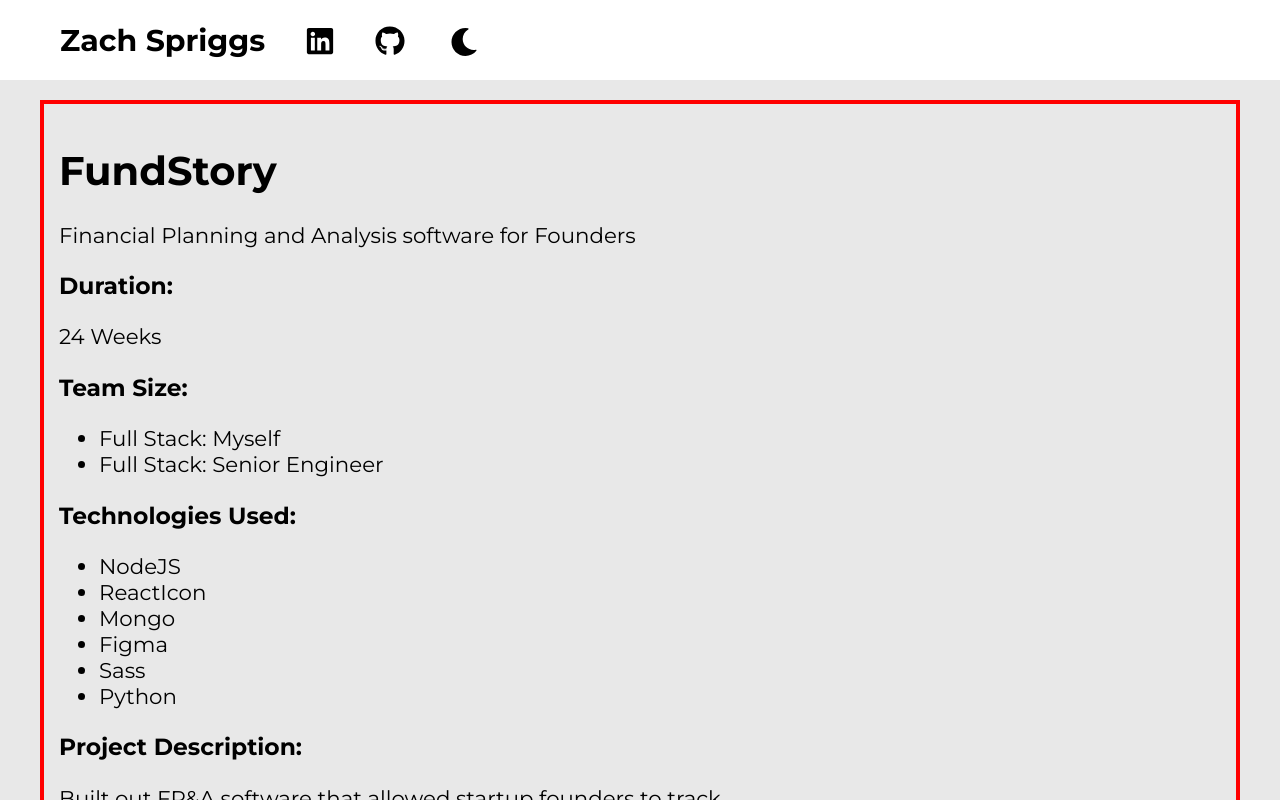
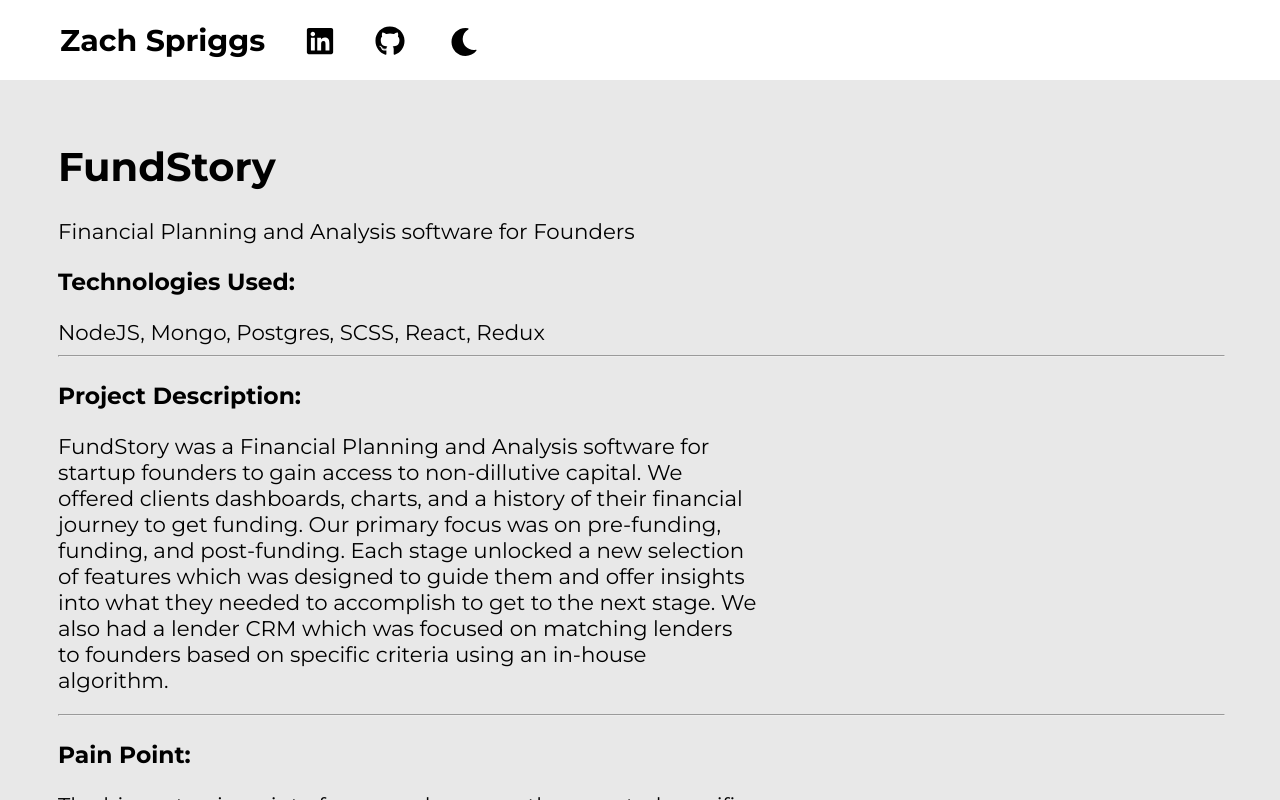
Before and after one commit to ZachSpriggs/Portfolio1.0, a Next.js app: page /projects/fundstory in a window 1280 px wide. Built offline with nearby package versions, Linux system fonts and the light colour scheme.

Commit message:
Adjusting project descriptions and finalizing frontend design

```diff
--- a/src/components/Project.jsx
+++ b/src/components/Project.jsx
@@ -1,6 +1,5 @@
-import React from 'react';
-import styles from '@/styles/Project.module.scss';
-
+import React from "react";
+import styles from "@/styles/Project.module.scss";
 
 const Project = ({ project }) => {
   console.log("Rendering Project component, project:", project);
@@ -9,37 +8,32 @@
     return <div>Project data not available</div>;
   }
 
-
   return (
     <div className={styles.projectContainer}>
       <h1 className={styles.projectTitle}>{project.title}</h1>
       <p className={styles.elevatorPitch}>{project.elevator_pitch}</p>
 
-      <div className={styles.projectDetails}>
-        <div className={styles.detailItem}>
-          <h3>Duration:</h3>
-          <p>{project.duration}</p>
-        </div>
-        <div className={styles.detailItem}>
-          <h3>Team Size:</h3>
-          <ul>
-            {project.team_size.map((member, index) => (
-              <li key={index}>{member}</li>
-            ))}
-          </ul>
-        </div>
-      </div>
       <h3>Technologies Used:</h3>
       <div className={styles.technologiesGrid}>
-        <ul>
-          {project.technologies.map((tech, index) => (
-            <li key={index} className={styles.techIcon}>{tech}</li>
-          ))}
-        </ul>
+        {project.tech_stack.map((tech, index) => (
+          <span key={index} className={styles.techIcon}>
+            {tech}
+          </span>
+        ))}
       </div>
-
+      <hr />
       <h3>Project Description:</h3>
       <p className={styles.projectDescription}>{project.description}</p>
+      <hr />
+      <h3>Pain Point:</h3>
+      <p className={styles.projectDescription}>{project.pain_point}</p>
+      <hr />
+      <h3>Solution:</h3>
+      <p className={styles.projectDescription}>{project.solution}</p>
+      <hr />
+      <h3>Key Takeaway:</h3>
+      <p className={styles.projectDescription}>{project.takeaway}</p>
+      <hr />
     </div>
   );
 };
--- a/src/components/WhoIAm.jsx
+++ b/src/components/WhoIAm.jsx
@@ -21,7 +21,7 @@
               Well versed in Python and JavaScript, but proficient in Java,
               TypeScript, and C#
             </li>
-            <li>Active Secuity Clearance</li>
+            <li>Active Security Clearance</li>
           </ul>
           <p>
             While I can navigate the intricacies of user interfaces, I really
--- a/src/data/projects.js
+++ b/src/data/projects.js
@@ -6,17 +6,18 @@
     elevator_pitch: "Led development of restaurant based software",
     duration: "16 Weeks",
     description: `
-    At Mama Restaurant Group, I led the development of internal software with the vision of transforming it into a
-    SaaS template for other restaurant groups. This ambitious goal required building scalable, packageable solutions
-    from the ground up. We employed a MEVN stack, with Netlify for frontend and Heroku for backend deployment. A key
-    innovation was integrating Plasmic CMS, enabling restaurant managers to easily update information, including menu
-    items. I also developed a process to pull menu data from the Square API, manipulate it, and batch upload to our CMS,
+    At Mama Restaurant Group, I led the development of our software with the end goal being to package it up as a SaaS template
+    for other restaurant groups. This ambitious goal required building scalable, packageable solutions
+    from the ground up. We utilized a P/MEVN stack, with Netlify for frontend and Heroku for backend deployment. A key
+    integration was Plasmic CMS, enabling restaurant managers to easily update information, including menu
+    items. Our previous solution was WordPress for a CMS, which ended up being cluttered and difficult to
+    navigate. I also developed a process to pull menu data from the Square API, manipulate it, and batch upload to our CMS,
     streamlining operations across all our restaurants.
     `,
     team_size: ["Developer: Myself", "UI/UX Designer", "Art Director"],
     technologies: ["NodeJS", "Vue", "ReactIcon", "Sass", "Figma", "Mongo"],
-    team: "Design Team(3)",
-    tech_stack: ["NodeJS", "Vue", "Figma", "Plasmic", "Mongo", "Postgres", "SCSS", "React", "WordPress"],
+    team: "Design Team (3)",
+    tech_stack: ["NodeJS, ", "Vue, ", "Figma, ", "Plasmic, ", "Mongo, ", "Postgres, ", "SCSS, ", "React, ", "WordPress"],
     pain_point: `
     Our original software, while functional for internal use, lacked the scalability and modularity required
     for a SaaS product. This limitation posed a significant challenge to our goal of expanding our software offering
@@ -42,23 +43,45 @@
     elevator_pitch:
       "Streaming service mobile application designed to organize streaming services",
     duration: "20 Weeks",
-    description: `Utlized Figma templates to create the frontend for a streaming service application with React-Native.
-    I had no React-Native experience coming into this project, but using the documentation to teach myself, I was able to
-    get a final product pushed to the App and Google Play Store. Both were accepted and the app was live. My contract ended
-    before I got to see the finalized product, but this project taught me a lot about mobile development, as well as adopting
-    new technologies and how to approach learning a new framework/stack.
+    description:
+    `
+    I joined the VUniverse project midway through development, tasked with completing a mobile application designed to
+    organize streaming services. Despite having no prior React Native experience, I took on the challenge of finishing
+    the entire build. Leveraging Figma templates as a starting point, I had to deep dive into React Native documentation,
+    while using a udemy course, and specific video tutorials to rapidly build the necessary skills to finish the project.
+    Through persistent effort and quick learning, I successfully developed the finished that was approved and launched
+    on both the App Store and Google Play Store. This project not only expanded my technical skills but also demonstrated
+    my ability to adapt quickly and deliver under pressure.
     `,
-    team_size: ["Frontend: Myself", "Backend: Senior Developer"],
+    team_size: ["Frontend: Myself", "Backend: Senior Engineer"],
     technologies: ["ReactIcon", "Figma", "Sass"],
-    tech_stack: ["React-Native", "Figma", "Expo"],
-    team: "Dev Team(2)",
-    pain_point: `This app was only half complete when I came onto the team. The previous dev team had left and they made
-    no documentation during their work. I had to finish the entire mobile build, finalize backend connections, and deploy to the
-    app and google play store.`,
-    solution: `With zero react-native experience, I had to take a react-native course to learn the basics. My background
-    in react made it pretty easy to pick up. I was able to take advantage of quality figma templates to build the frontend.`,
-    takeaway: `While I am familiar with a few different frameworks, it was an amazing experience to tackle a new challenge
-    of building a mobile application. I'd built a small Android app prior to this, but this was entirely different. `,
+    tech_stack: ["React-Native, ", "Figma, ", "Expo"],
+    team: "Dev Team (2)",
+    pain_point:
+    `
+    When I joined the team, the project was at a critical tipping point. Half complete and lacking documentation from
+    the previous dev team, the app was in a rough spot. My main task was to comprehend the existing codebase, complete
+    the build, and manage deployment. For VUniverse, this was a very tough position to be in. A half finished product
+    and a small dev team would prove to be a challenge, but through strong documentation, consistent communication,
+    and adaptability, we were able to deliver a beautiful and functional product that went to market.
+    `,
+    solution:
+    `
+    To develop a solid foundation, I took a quick React-Native crash course. Supplementing the documentation and targeted
+    video tutorial proved to be beneficial as I was quickly up to speed and able to start producing features within the
+    first week. We leveraged high quality Figma templates to expedite frontend development, allowing me to focus on core
+    functionality and integration with the backend. This approach allowed me to efficiently complete the project, all while
+    learning mobile development and a new tech stack all on the fly.
+    `,
+    takeaway:
+    `
+    This project was a truly pivotal moment in my development career, pushing me well outside of my comfort zone. While I had
+    experience with web development, creating a cross-platform mobile application presented me with a new set of challenges.
+    It allowed me to prove to myself that I'm adaptable, which is crucial for being in this field. The entire experience of
+    taking a half finished project to completion, deploying to an app store, and seeing the user base grow was incredibly
+    rewarding and something I'll always be proud of. Not only did this project boost my technical skills, it also boosted
+    my confidence in tackling unfamiliar technologies, and ability to quickly ship features.
+    `,
   },
   {
     id: 3,
@@ -66,38 +89,76 @@
     title: "FundStory",
     elevator_pitch: "Financial Planning and Analysis software for Founders",
     duration: "24 Weeks",
-    description: `Built out FP&A software that allowed startup founders to track their funding
-    progress, monthly recurring revenue, etc. and provide insights into next steps to raise
-    the next seed round. This was a full stack MERN project, using Redux for state management,
-    as well as Python to automate some of the daily tasks.
+    description:
+    `
+    FundStory was a Financial Planning and Analysis software for startup founders to gain access to non-dillutive capital.
+    We offered clients dashboards, charts, and a history of their financial journey to get funding. Our primary focus was on
+    pre-funding, funding, and post-funding. Each stage unlocked a new selection of features which was designed to guide them
+    and offer insights into what they needed to accomplish to get to the next stage. We also had a lender CRM which was focused
+    on matching lenders to founders based on specific criteria using an in-house algorithm.
     `,
     team_size: ["Full Stack: Myself", "Full Stack: Senior Engineer"],
     technologies: ["NodeJS", "ReactIcon", "Mongo", "Figma", "Sass", "Python"],
-    tech_stack: ["NodeJS", "Mongo", "Postgres", "SCSS", "React", "Redux"],
-    team: "Dev Team(2)",
-    pain_point: ``,
-    solution: ``,
-    takeaway: ``,
+    tech_stack: ["NodeJS, ", "Mongo, ", "Postgres, ", "SCSS, ", "React, ", "Redux"],
+    team: "Dev Team (2)",
+    pain_point:
+    `
+    The biggest pain point of our user base was they wanted specific features to help them better understand what they were
+    doing correctly, and incorrectly. These features included new charts to track MRR, ARR, current spending, and more.
+    The insights we offered were automated based on goals, financial history, and projections. For our lenders, they needed a
+    more robust solution to quickly vett which founders they would like to work with.
+    `,
+    solution:
+    `
+    Our team quickly developed the feature set needed to improve our user's experience in our software. Everything from new charts,
+    new insights, improved UI/UX designs, to new feature sets for our lenders to access. Our algorithms were able to effectively match
+    lenders to quality founders at the ideal stage in their funding journey.
+    `,
+    takeaway:
+    `
+    The key takeaway for me was how to iterate quickly. Since we we're a small startup and working directly with founders/lenders to
+    offer a robust feature set, we met with them on a weekly basis. They would regularly request new features early and in the week
+    and we would often ship said features by the end of the week. Having to deep dive a feature request, working through integration, and
+    how to solve the problem, was instrumental in my ability to solve complex problems. What we were doing was also fairly niche, so going
+    to stack overflow or googling could only solve so many problems. A lot of what we did required outside-the-box thinking. I'm forever
+    grateful for my experience at FundStory because of how much I was able to learn.
+    `,
   },
   {
     id: 4,
     url: "operations-analytics",
     title: "Operations Analytics",
     elevator_pitch:
-      "Metrics analysis and automation for Operations teams at DoorDash",
-    duration: "20 Weeks",
-    description: `Working closely with Local Operations teams at DoorDash, I wanted to take some of the manual
-    tasks away from Operations Managers. I created an automated reporting system utilizing Django and SQL queries
-    in Snowflake to visual metrics. By decreasing the time spent pulling, and visualizing metrics, OMs were
-    able to focus on what really mattered. This led to a roughly 30% positive shift in all metrics
-    across all sites.
+      "Data analysis and process automation for operations teams at DoorDash",
+    duration: "2 Weeks",
+    description:
+    `
+    Leveraged SQL, Python, Snowflake, and Sigma dashboards to automate fridge and freezer allocation at DashMart sites. I worked with
+    multiple members of the data, and operations team for this project. We had to go through and gather measurements of each fridge, and
+    freezer in one site. Due to poor allocation of products, this site was experience significant shrink because the cold products had nowhere
+    to be stored. Our goal was to use python to automate the process of determining where to place products in each fridge and freezer to maximize
+    storability.
     `,
-    team_size: ["Developer(s): Myself"],
-    technologies: ["Python", "SQL", "Snowflake", "Django"],
-    tech_stack: ["Python", "SQL", "Snowflake", "Django", "Sigma"],
+    team_size: ["Developer(s): Myself", "Data Team: Multiple", "Operations Team: Multiple"],
+    technologies: ["Python", "SQL", "Snowflake"],
+    tech_stack: ["Python, ", "SQL, ", "Snowflake, ", "Sigma, "],
     team: "Solo",
-    pain_point: ``,
-    solution: ``,
-    takeaway: ``,
+    pain_point:
+    `
+    The primary issue was this site was shrinking out over $10,000 worth of perishable products every week due to poor space allocation. Losing ~$300k per year
+    isn't a good thing for any company so we were determined to resolve this issue. Not only was shrink a major problem, but the products were crowding
+    space in the warehouse which was causing carryover effects on other products, as well as making the warehouse difficult to navigate with pallets everywhere.
+    `,
+    solution:
+    `
+    Our team was called in to try to resolve this issue. We had never faced a challenge like this before, but we sat down and started brainstorming. Our solution
+    was to take measurements of each fridge and freezer. Based on the dimensions, we were able to determine exactly how much space could be utilized within our
+    constraints (only 80% of each unit could be used, with a minimum of 12 inches clearance on the top shelf). We used SQL to pull down product dimensions for each
+    perishable product in the warehouse and wrote a few algorithms in Python to
+    `,
+    takeaway:
+    `
+
+    `,
   },
 ];
--- a/src/styles/Project.module.scss
+++ b/src/styles/Project.module.scss
@@ -1,16 +1,21 @@
 .projectContainer {
-  border: 4px solid red;
   margin-top: 5rem;
   padding: .75rem;
   margin-bottom: 5rem;
-  margin-left: 2rem;
-  & p, li, span {
+  margin-left: 2.15rem;
+  & p, span {
     font-size: 16pt;
   }
 }
 
 .projectDescription {
   width: 60%;
+}
+
+.techIcon {
+  margin: 0;
+  padding: 0;
+  align-items: start;
 }
 
 @media (max-width: 768px){
```
